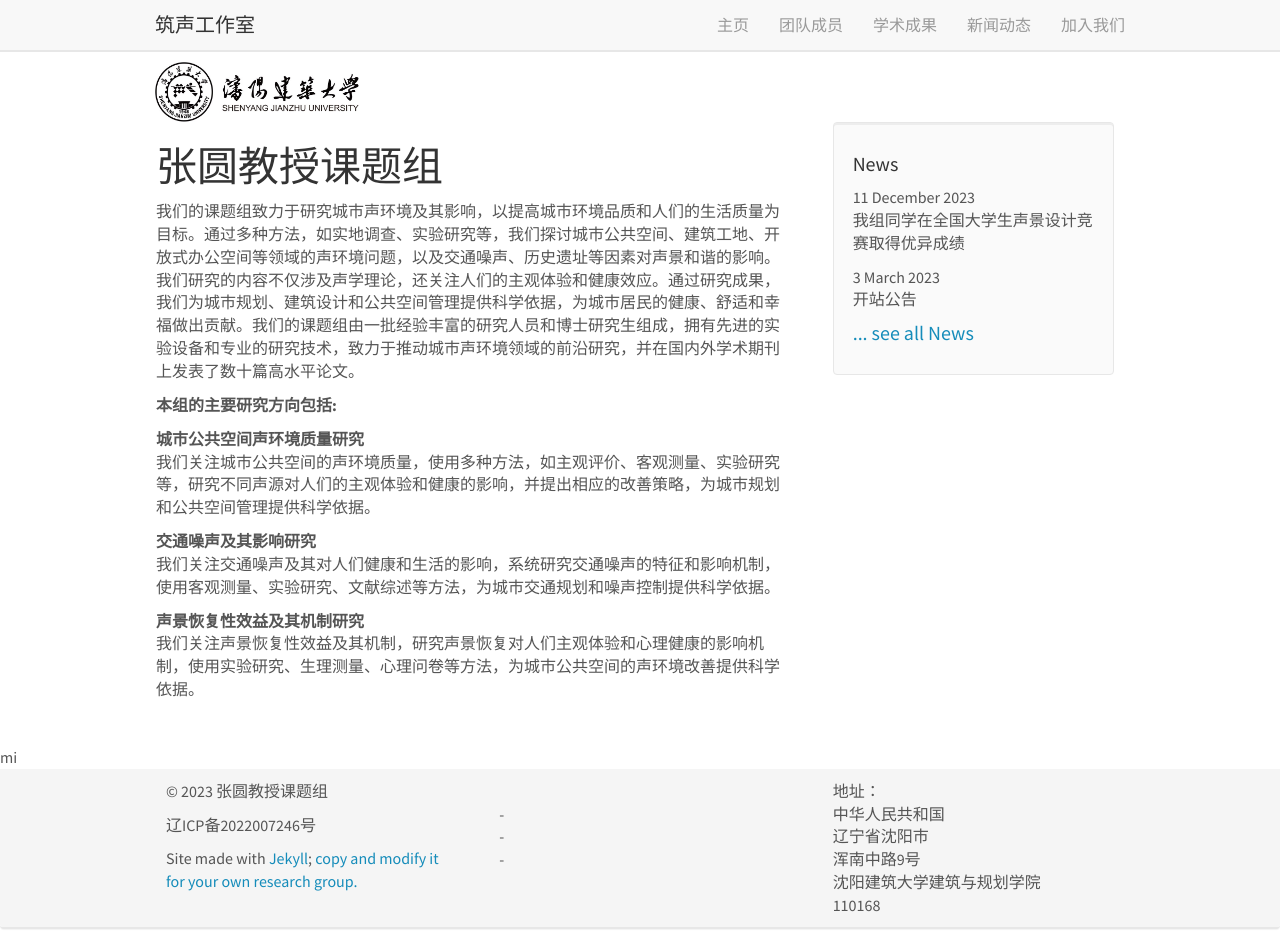
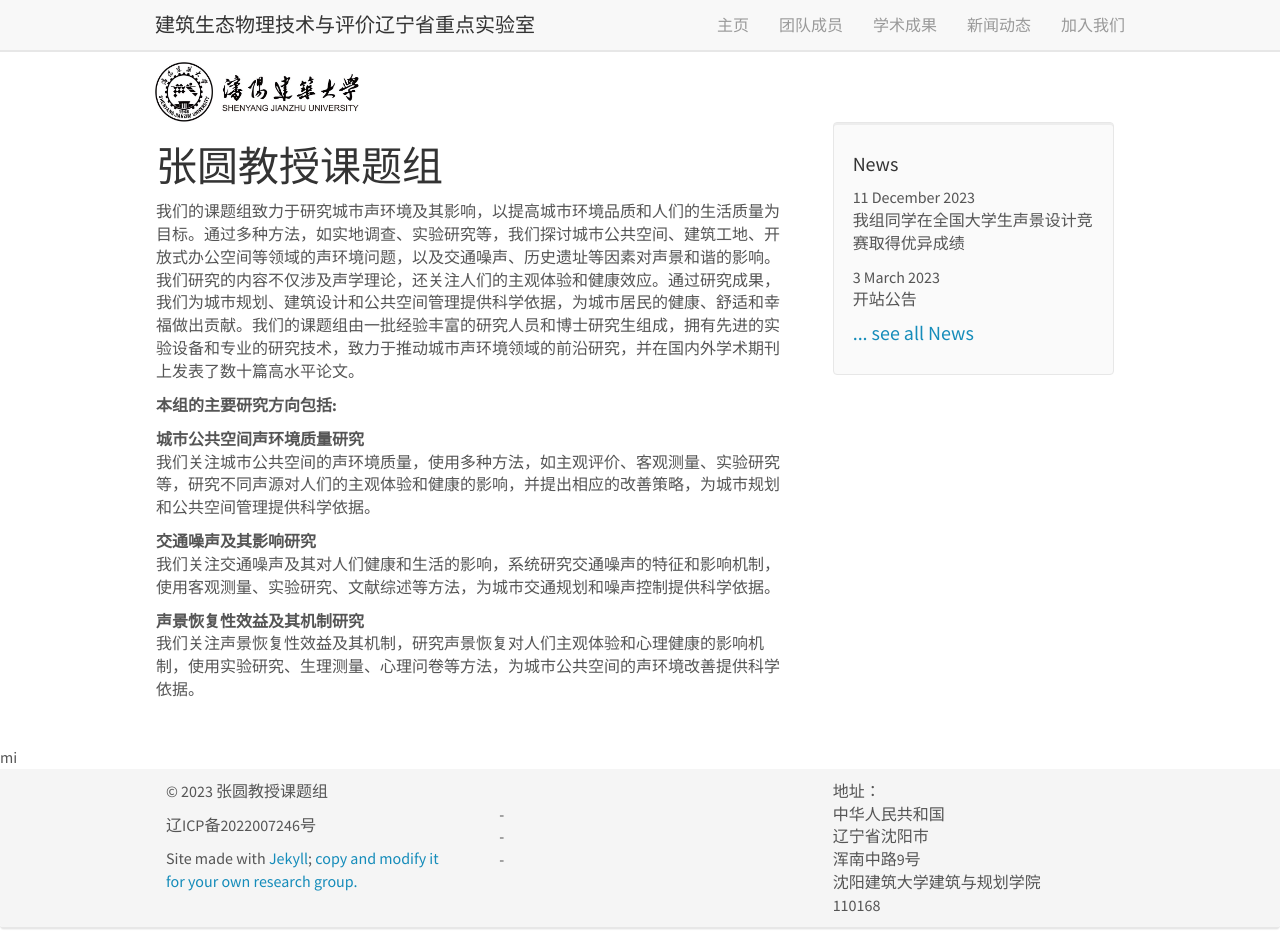
Before and after one commit to BZM2000/BZM2000.github.iottt, a Jekyll site: the page built from _pages/home.md, in a window 1280 px wide and 951 px high. Built offline with Jekyll 4.4.1, drawn with Linux system fonts in a browser that asks for light colours; nearby versions of some CDN libraries.

Commit message:
Update header.html

```diff
--- a/_includes/header.html
+++ b/_includes/header.html
@@ -7,7 +7,7 @@
 		<span class="icon-bar"></span>
 		<span class="icon-bar"></span>
 	  </button>
-        <a class="navbar-brand" href="{{ site.url }}{{ site.baseurl }}/">筑声工作室</a>
+        <a class="navbar-brand" href="{{ site.url }}{{ site.baseurl }}/">建筑生态物理技术与评价辽宁省重点实验室</a>
     </div>
 	<div class="collapse navbar-collapse" id="navbar-collapse-1">
 	  <ul class="nav navbar-nav navbar-right">
```
